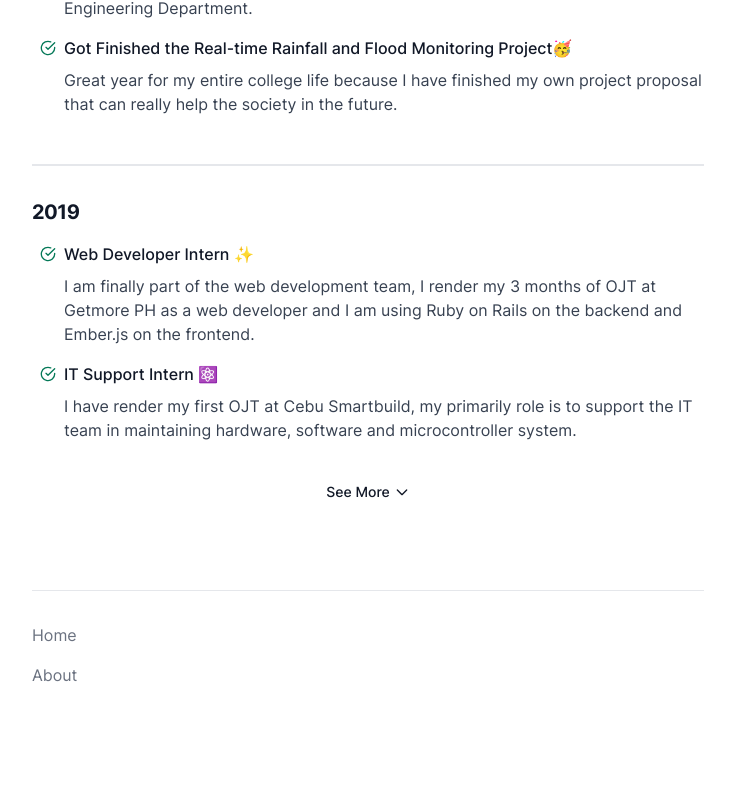
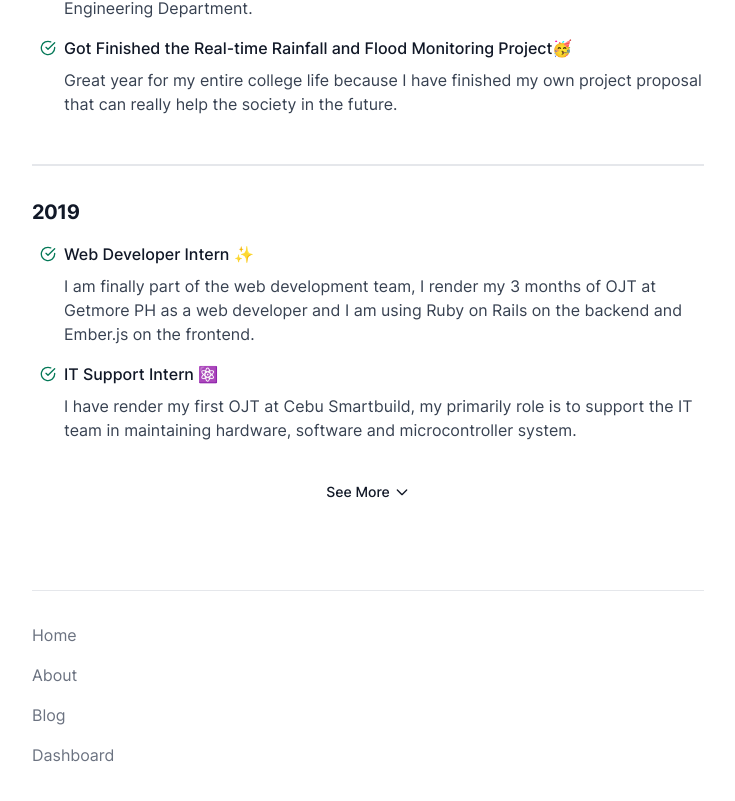
Before and after one commit to rg27/media-prod, a Next.js app: page / in a window 1280 px wide. Shown: the part 1218-2019 px from the top of the page, without its empty margins (272-1007 px from the left). Built offline with nearby package versions, Linux system fonts and the light colour scheme; what @tailwindcss/typography would draw is missing.

Commit message:
Adding components to footer

```diff
--- a/components/Footer.js
+++ b/components/Footer.js
@@ -27,6 +27,16 @@ export default function Footer() {
               About
             </a>
           </Link>
+          <Link href="/blog">
+            <a className="text-gray-500 hover:text-gray-600 transition">
+              Blog
+            </a>
+          </Link>
+          <Link href="/dashboard">
+            <a className="text-gray-500 hover:text-gray-600 transition">
+              Dashboard
+            </a>
+          </Link>
         </div>
       </div>
     </footer>
```
Also changed, not shown: 22 other files (tests, documents, lock files or other folders).
